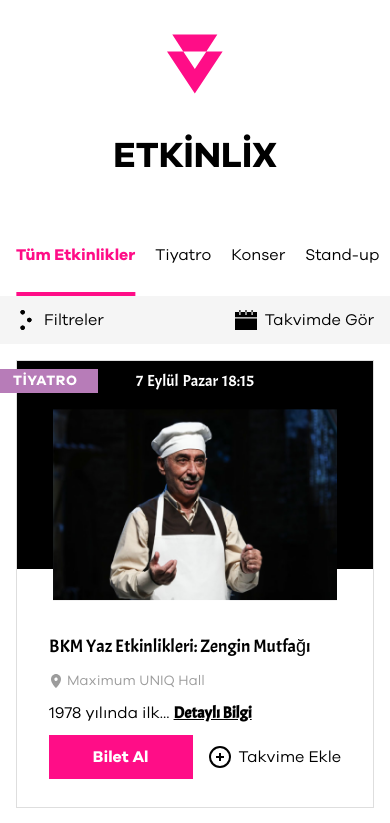
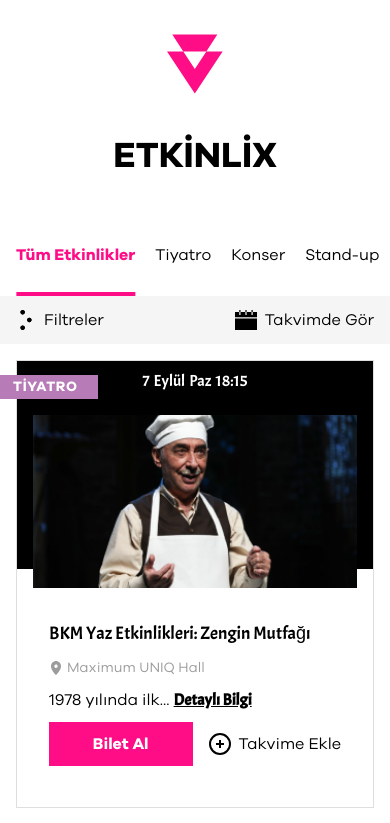
Before and after one commit to zulalnb/etkinlix, a Next.js app: page / in a window 390 px wide. Shown: the top 823 px of the page. Built offline with nearby package versions, Linux system fonts and the light colour scheme.

Commit message:
fix responsive ui

```diff
--- a/src/components/EventCard.tsx
+++ b/src/components/EventCard.tsx
@@ -32,13 +32,13 @@
 	};
 
 	return (
-		<div className="border-light-gray mx-auto mb-4 h-112 w-full border md:h-51 md:max-w-9/10">
+		<div className="border-light-gray mx-auto mb-4 h-112 w-full border md:h-51 md:max-w-9/10 xl:max-w-83/100">
 			<div className="h-full w-full md:flex">
-				<div className="relative h-60 w-full md:h-full md:w-1/2 md:shrink-0 lg:w-11/20 lg:shrink">
+				<div className="relative h-56.75 w-full md:h-full md:w-1/2 md:shrink-0 lg:w-11/20 lg:shrink">
 					<div className="absolute top-0 z-10 h-52 w-full bg-black md:left-0 md:h-full md:w-1/2 lg:w-12/25">
 						<div className="mt-2 flex justify-center space-x-1 md:mt-auto md:h-full md:w-2/5 md:flex-col md:space-x-0 lg:w-1/2">
 							{moment(date)
-								.format("D MMMM dddd HH:mm")
+								.format(`D MMMM ${isMobile ? "ddd" : "dddd"} HH:mm`)
 								.split(" ")
 								.map((d) => (
 									<span key={d} className="font-acme md:text-pink text-center text-white md:inline-block">
@@ -47,12 +47,12 @@
 								))}
 						</div>
 					</div>
-					<div className="absolute bottom-0 z-20 h-48 w-full md:right-0 md:bottom-auto md:h-full md:w-4/5 lg:w-3/4">
-						<div className="relative flex h-full w-full items-center justify-center">
-							<div className="relative aspect-square h-full w-4/5 overflow-hidden md:h-3/4 md:w-full">
+					<div className="absolute bottom-0 z-20 h-43.25 w-full md:right-0 md:bottom-auto md:h-full md:w-4/5 lg:w-3/4">
+						<div className="relative aspect-square h-full w-full px-4 md:px-0 md:py-4">
+							<div className="relative h-full w-full overflow-hidden">
 								<Image src={image} alt={title} fill className="absolute inset-0 object-cover object-center" />
 							</div>
-							<EventType type={type} className="absolute -top-10 -left-6 z-30 sm:-left-3 md:top-10" />
+							<EventType type={type} className="absolute -top-10 -left-6 z-30 sm:-left-3 md:top-8" />
 						</div>
 					</div>
 				</div>
--- a/src/components/EventType.tsx
+++ b/src/components/EventType.tsx
@@ -10,7 +10,7 @@
 	return (
 		<span
 			className={clsx(
-				"px-5 py-0.5 text-center text-sm font-bold tracking-wider text-white uppercase",
+				"inline-block px-5 py-0.5 text-center text-sm font-bold tracking-wider text-white uppercase",
 				{
 					"bg-purple": type.toLowerCase() === "tiyatro",
 					"bg-orange": type.toLowerCase() === "stand-up",
```
